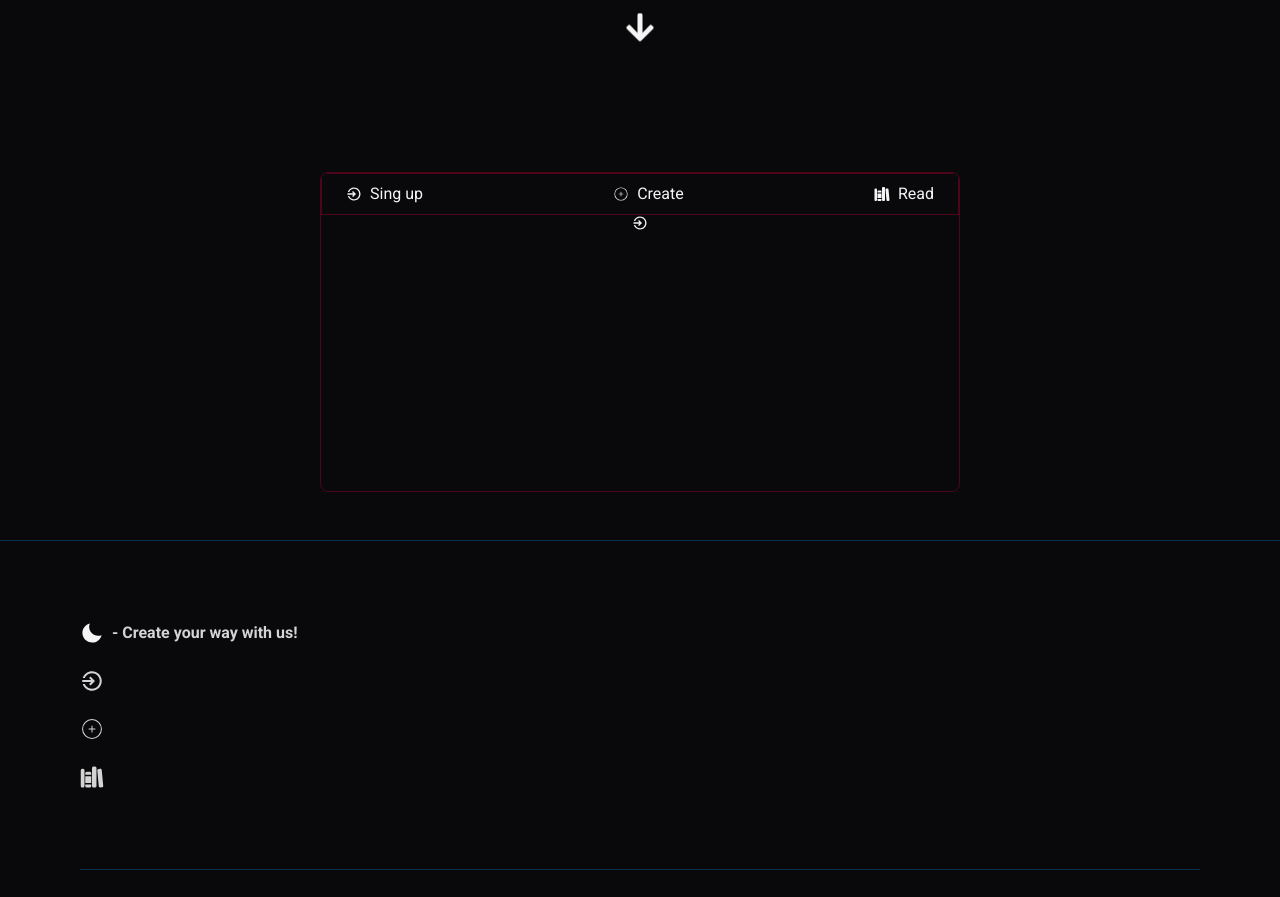
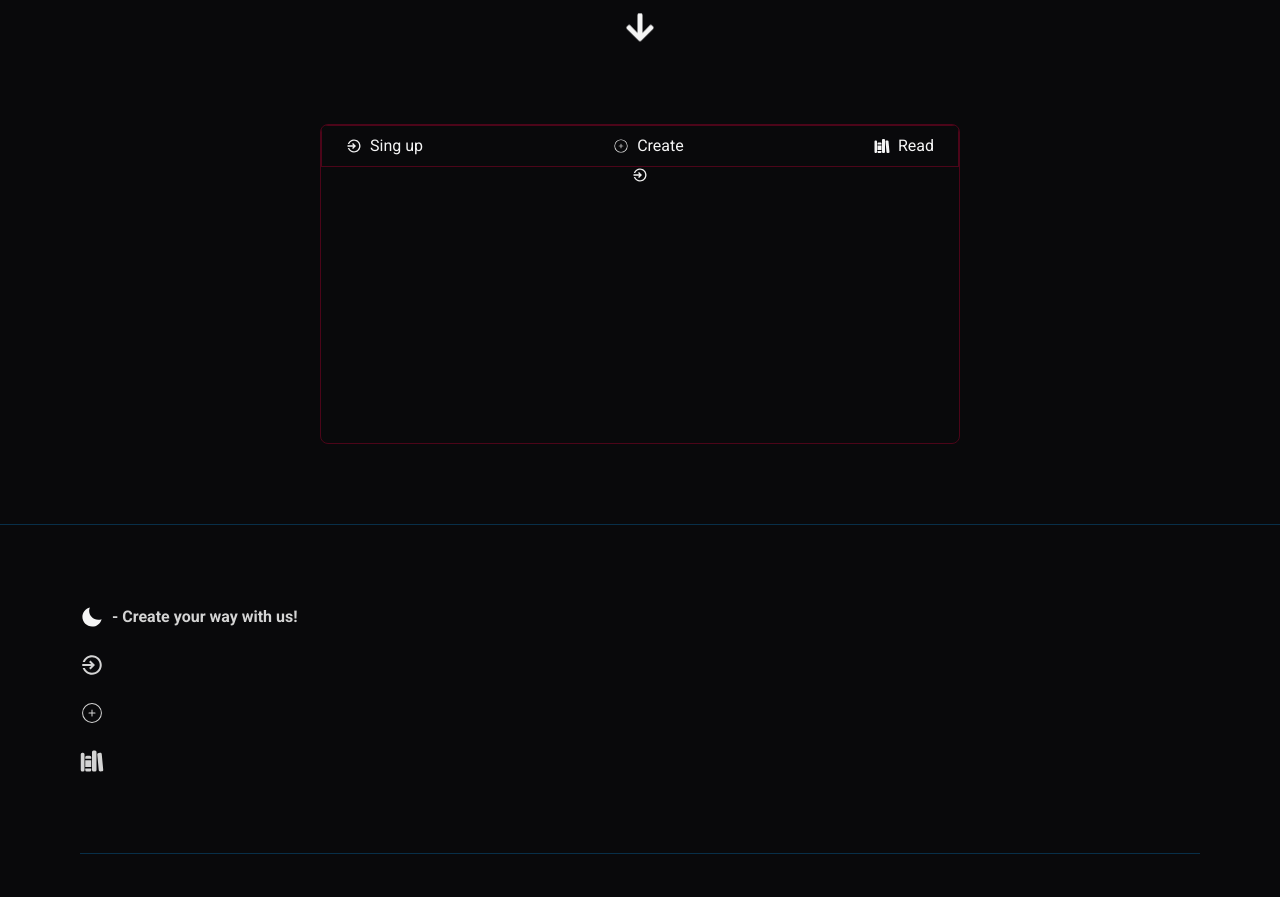
Before and after one commit to pawelek7k/future, a Next.js app: page / in a window 1280 px wide. Shown: the part 1620-2517 px from the top of the page. Built offline with nearby package versions, Linux system fonts and the light colour scheme; a web font is replaced by a local one.

Commit message:
Update Description.tsx

```diff
--- a/app/components/landing/Description.tsx
+++ b/app/components/landing/Description.tsx
@@ -7,7 +7,7 @@ import { useState } from "react";
 export const Description = () => {
   const [selectedTab, setSelectedTab] = useState(descriptions[0]);
   return (
-    <section className="flex items-center justify-center p-12">
+    <section className="flex items-center justify-center pb-20">
       <div className="border border-rose-950 h-[20rem] w-[40rem] rounded-lg overflow-hidden">
         <nav className="border border-rose-950">
           <ul className="text-neutral-100 flex justify-between py-2 px-6 ">
@@ -15,6 +15,7 @@ export const Description = () => {
               <li
                 key={description.label}
                 onClick={() => setSelectedTab(description)}
+                className="cursor-pointer"
               >
                 <div className="flex items-center">
                   <span className="mr-2">{description.icon}</span>
```
